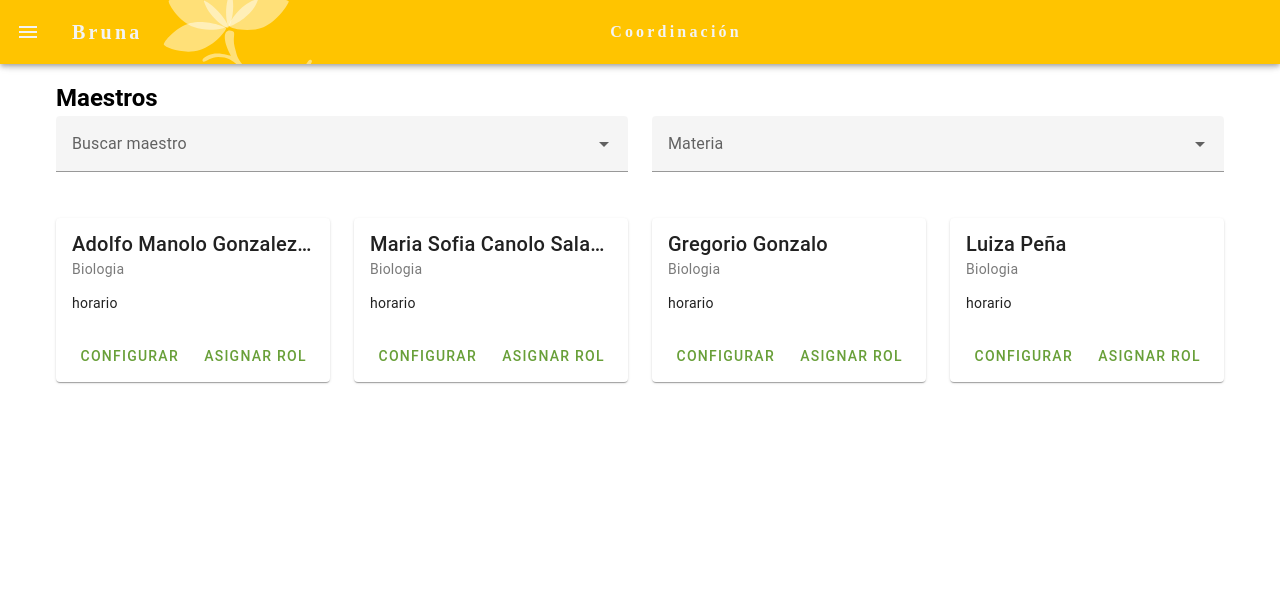
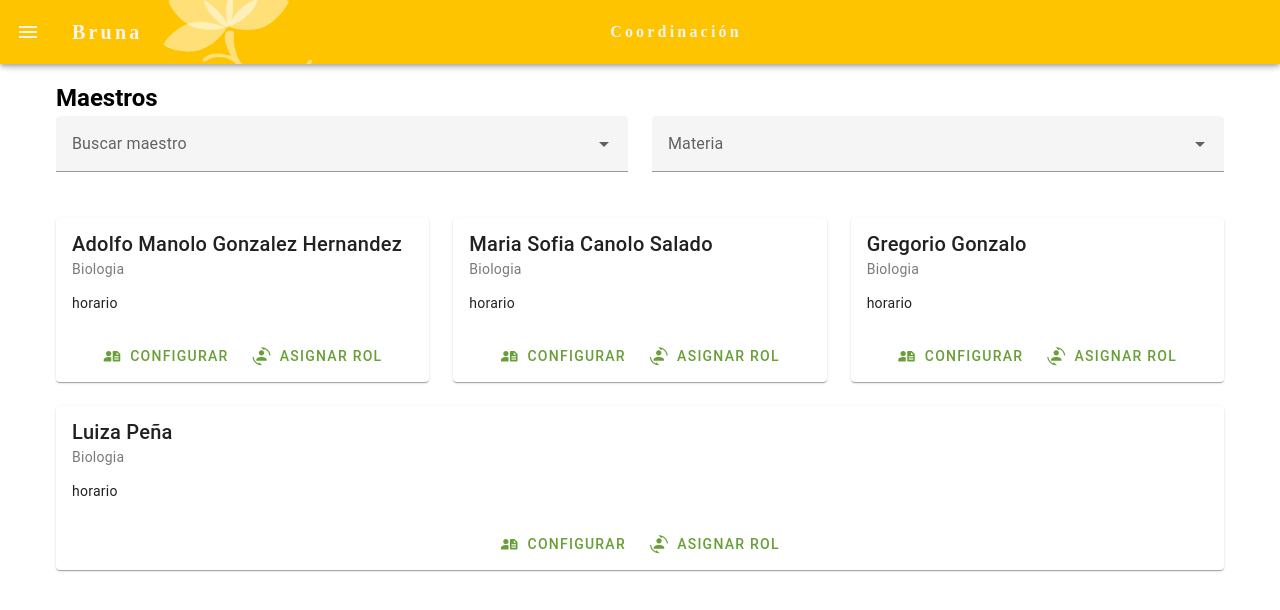
Before and after one commit to Bruna-team/Brunapp, a Vue app: page /maestros in a window 1280 px wide. Shown: the top 610 px of the page. Built offline with nearby package versions, Linux system fonts and the light colour scheme; a web font is replaced by a local one.

Commit message:
Agregados iconos al botón de configurar y asignar rol en maestros

```diff
--- a/src/components/ConfigurarMaestro.vue
+++ b/src/components/ConfigurarMaestro.vue
@@ -33,7 +33,12 @@ const jornadas= ref(1)
 <template>
 <v-dialog max-width="850" close-on-back scrollable :fullscreen="!smAndUp">
   <template v-slot:activator="{ props }">
-    <v-btn v-bind="props" color="secundario" :text="asignarRol ? 'Asignar rol' : 'Configurar'"> </v-btn>
+    <v-btn
+      v-bind="props"
+      color="secundario"
+      :prepend-icon="asignarRol ? 'mdi-account-convert' : 'mdi-account-file-text'"
+      :text="asignarRol ? 'Asignar rol' : 'Configurar'"
+    />
   </template>
 
   <template v-slot:default="{ isActive }">
```
